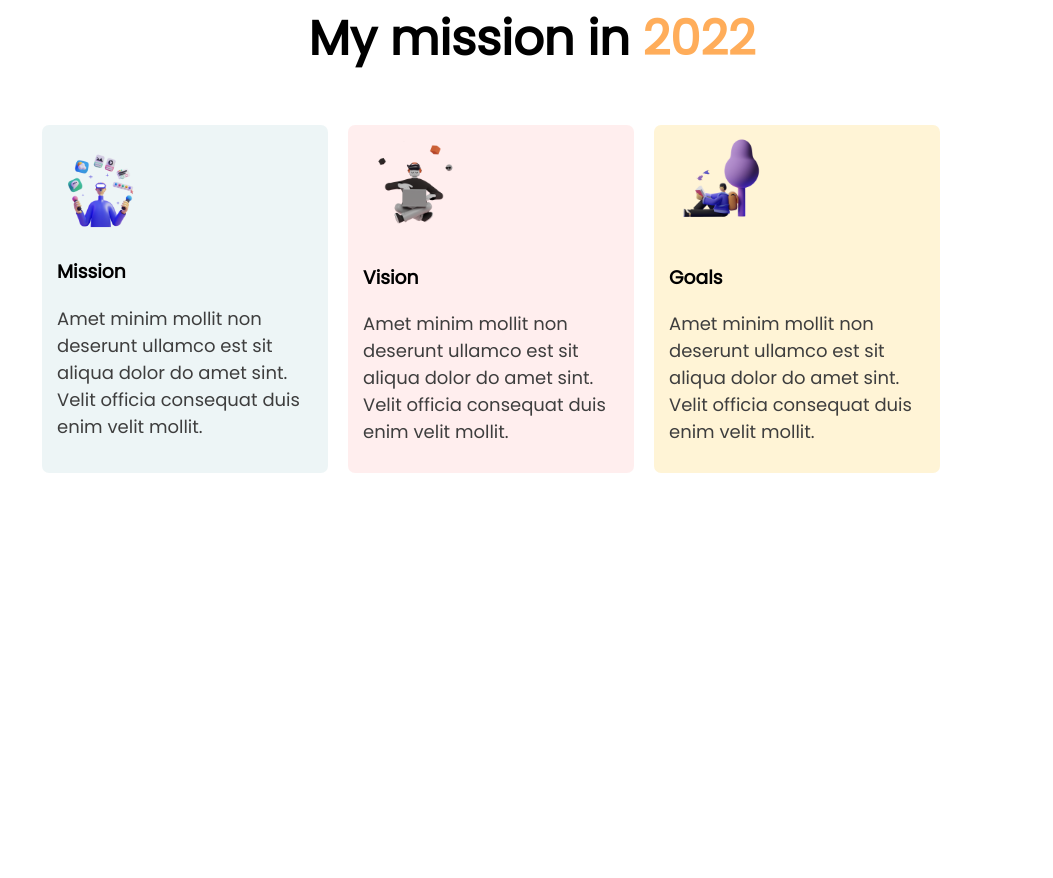
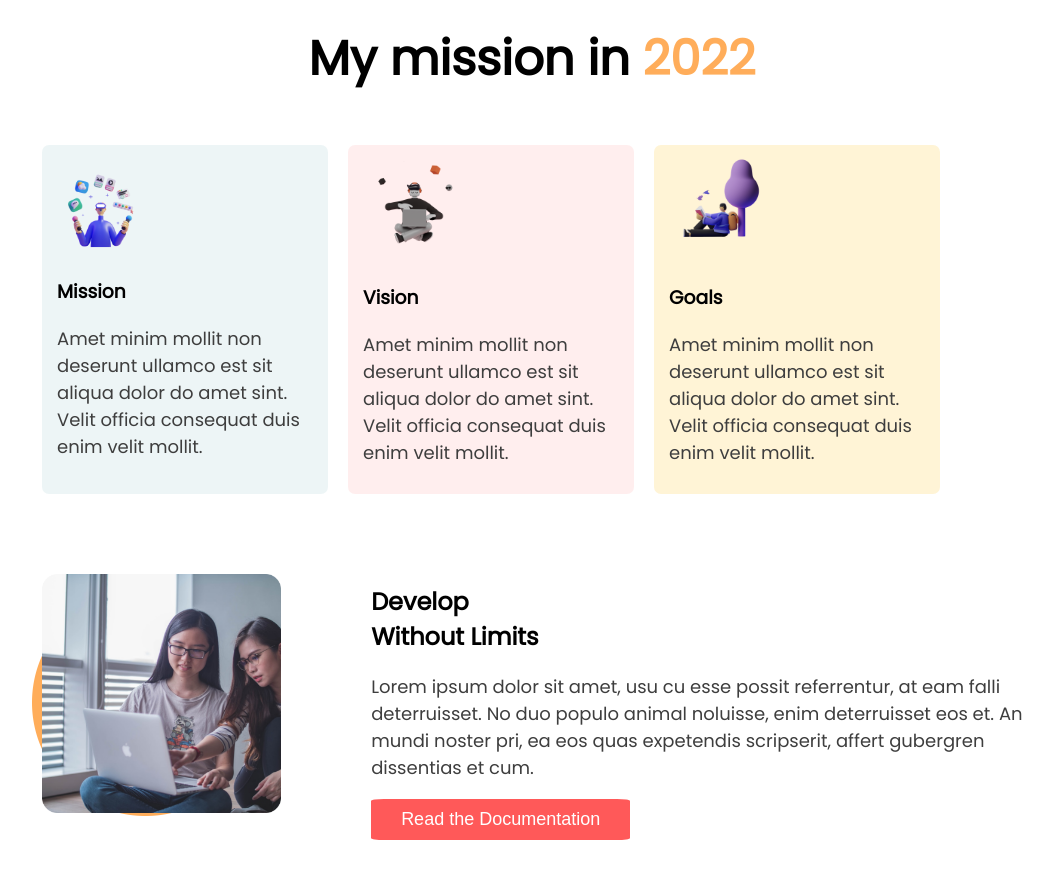
Before and after one commit to sohelofficial/mission-2022, a plain HTML site: page index.html in a window 1280 px wide. Shown: the part 766-1644 px from the top of the page, without its empty margins (108-1161 px from the left). Before the commit the page ends 1279 px from the top, so only its background shows below. Drawn offline with Linux system fonts and the light colour scheme.

Commit message:
sec-3 added

```diff
--- a/index.html
+++ b/index.html
@@ -13,7 +13,7 @@
 </head>
 
 <body>
-    <section class="sec-1">
+    <section class="sec-1 display-flex margin-bottom">
         <div class="half-width">
             <div class="top-heading-design">
                 <h1>Stay Focused on</h1>
@@ -29,9 +29,9 @@
             <img src="/images/person/person-2.png" alt="" srcset="">
         </div>
     </section>
-    <section>
-        <h1 class="heading-sec2">My mission in <span class="heading-color">2022</span></h1>
-        <div class="subsection-mvg sec-1">
+    <section class="sec-2 margin-bottom">
+        <h1 class="heading-in-sec2">My mission in <span class="heading-color">2022</span></h1>
+        <div class="subsection-mvg display-flex">
             <div id="mission" class="column">
                 <img src="images/illustrators/illustrator-1.png" alt="" srcset="">
                 <h3>Mission</h3>
@@ -51,7 +51,18 @@
                     duis enim velit mollit.</p>
             </div>
         </div>
-
+    </section>
+    <section class="sec-3 display-flex margin-bottom">
+        <div class="half-width">
+            <img src="images/pictures/coding.png" alt="" srcset="">
+        </div>
+        <div>
+            <h1>Develop <br>Without Limits</h1>
+            <p>Lorem ipsum dolor sit amet, usu cu esse possit referrentur, at eam falli deterruisset. No duo populo
+                animal noluisse, enim deterruisset eos et. An mundi noster pri, ea eos quas expetendis scripserit,
+                affert gubergren dissentias et cum.</p>
+            <button class="button">Read the Documentation</button>
+        </div>
     </section>
 
 </body>
--- a/style.css
+++ b/style.css
@@ -17,7 +17,7 @@ p{
     font-family: 'Yeseva One', serif;
     font-weight: normal;
 }
-.sec-1{
+.display-flex{
     display: flex;
     margin: 10px;
     margin-bottom: 5px;
@@ -28,7 +28,7 @@ p{
 
 }
 .half-width img{
-    width: 65%;
+    width: 75%;
 }
 .button{
     font-size: 18px;
@@ -39,7 +39,7 @@ p{
     padding: 10px 30px;
     border-radius: 5%;
 }
-.heading-sec2{
+.heading-in-sec2{
     font-size: 48px;
     font-family: Poppins;
     text-align: center;
@@ -65,3 +65,12 @@ width: 40% ;
 #goals{
     background-color: #FFF4D6;
 }
+.margin-bottom{
+    margin-bottom: 60px;
+}
+.sec-3{
+    background-image: url(images/shapes/shape-1.png);
+    background-repeat: no-repeat;
+    background-size: 227px 227px;
+    background-position: left center;
+}
```
